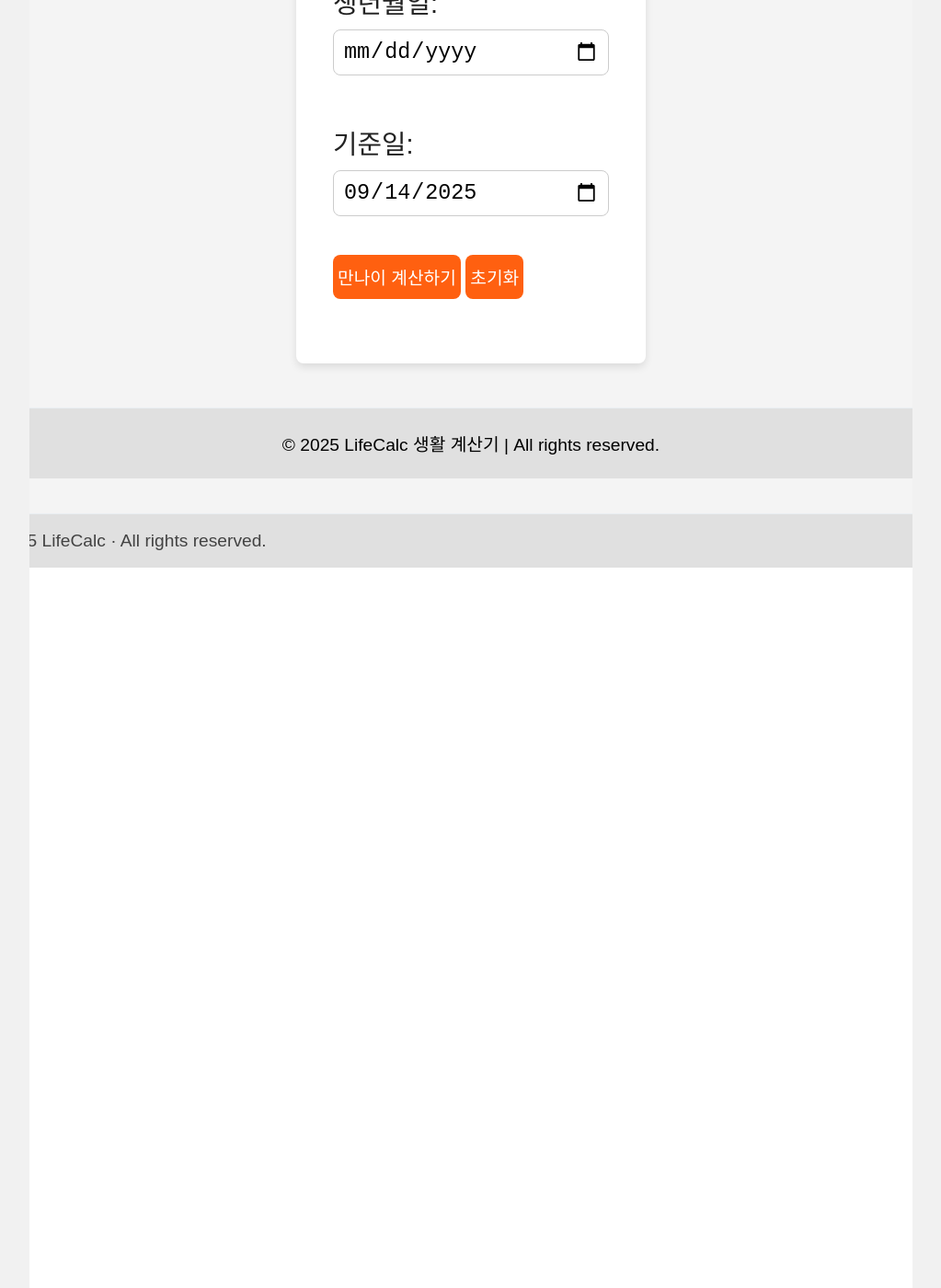
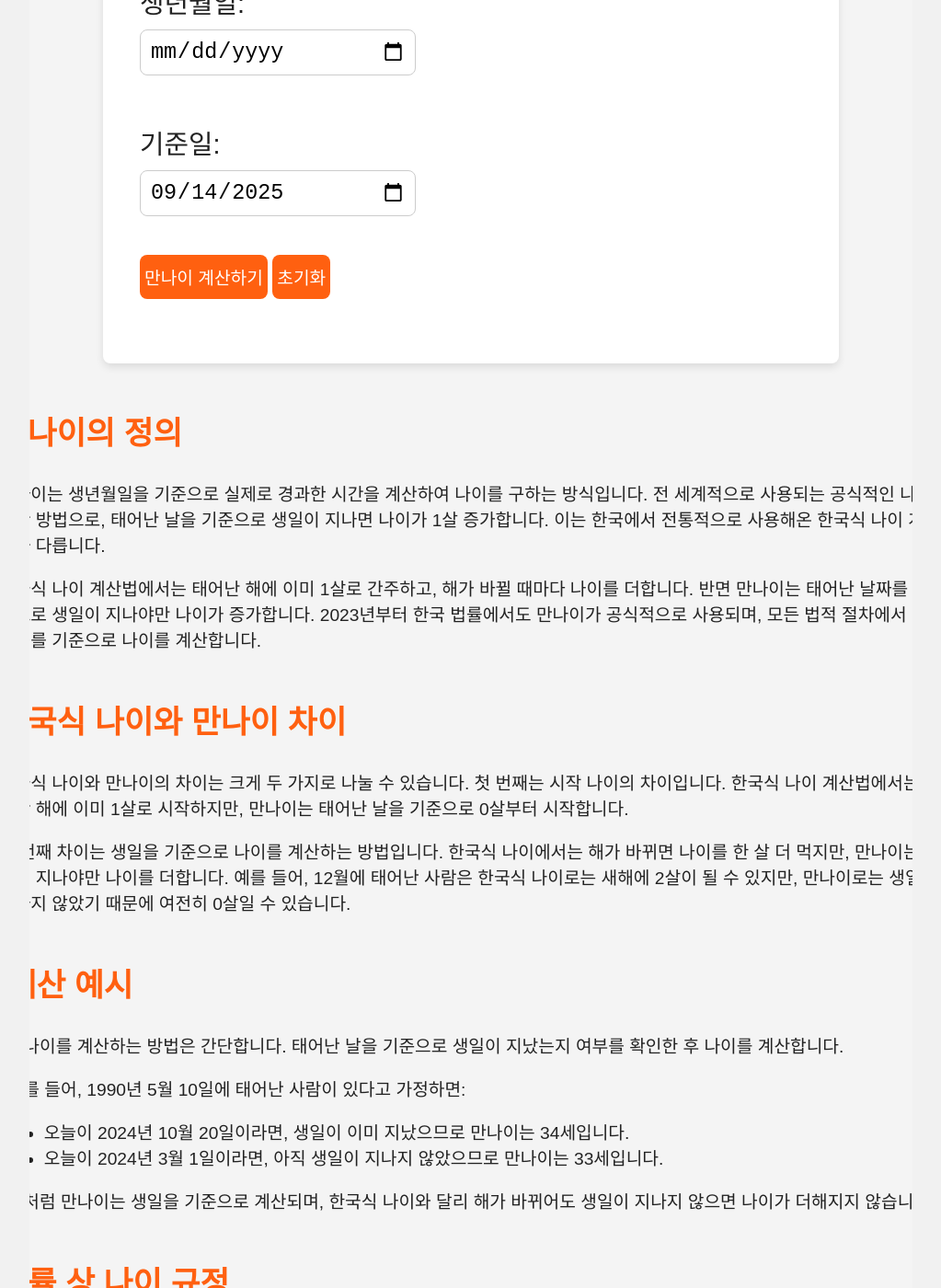
Before and after one commit to khai-lang/LifeCalc, a Jekyll site: the page built from index.html, in a window 1280 px wide and 1400 px high, scrolled down 1157 px. Shown: the whole window at 92% size, without its empty margins (128-1151 px from the left). Built offline with Jekyll 4.4.1, drawn with Linux system fonts in a browser that asks for light colours; some of the changed text lies outside the part shown.

Commit message:
Update index.html

```diff
--- a/index.html
+++ b/index.html
@@ -660,7 +660,7 @@
         <div id="result" class="result"></div>
     </div>
 
-    <div id="definition" class="section">
+    <div>
         <h2>만나이의 정의</h2>
         <p>
             만나이는 생년월일을 기준으로 실제로 경과한 시간을 계산하여 나이를 구하는 방식입니다.
@@ -674,7 +674,7 @@
         </p>
     </div>
 
-    <div id="difference" class="section">
+    <div>
         <h2>한국식 나이와 만나이 차이</h2>
         <p>
             한국식 나이와 만나이의 차이는 크게 두 가지로 나눌 수 있습니다.
@@ -686,7 +686,7 @@
         </p>
     </div>
 
-    <div id="example" class="section">
+    <div>
         <h2>계산 예시</h2>
         <p>만나이를 계산하는 방법은 간단합니다. 태어난 날을 기준으로 생일이 지났는지 여부를 확인한 후 나이를 계산합니다.</p>
     <p>예를 들어, 1990년 5월 10일에 태어난 사람이 있다고 가정하면:</p>
@@ -697,7 +697,7 @@
     <p>이처럼 만나이는 생일을 기준으로 계산되며, 한국식 나이와 달리 해가 바뀌어도 생일이 지나지 않으면 나이가 더해지지 않습니다.</p>
     </div>
 
-    <div id="law" class="section">
+    <div>
         <h2>법률 상 나이 규정</h2>
         <p>한국 법률에서는 특정 연령을 기준으로 여러 법적 권리와 의무가 부여됩니다. 다음은 주요 나이 제한 사항들입니다:</p>
     <ul>
@@ -709,7 +709,7 @@
     <p>이 외에도 다양한 법적 제한이 만나이를 기준으로 적용됩니다.</p>
         </p>
     </div>
-    <div id="mentalage" class="section">
+    <div>
 
    <section id="mental-age">
   <h2>정신연령 테스트</h2>
```
